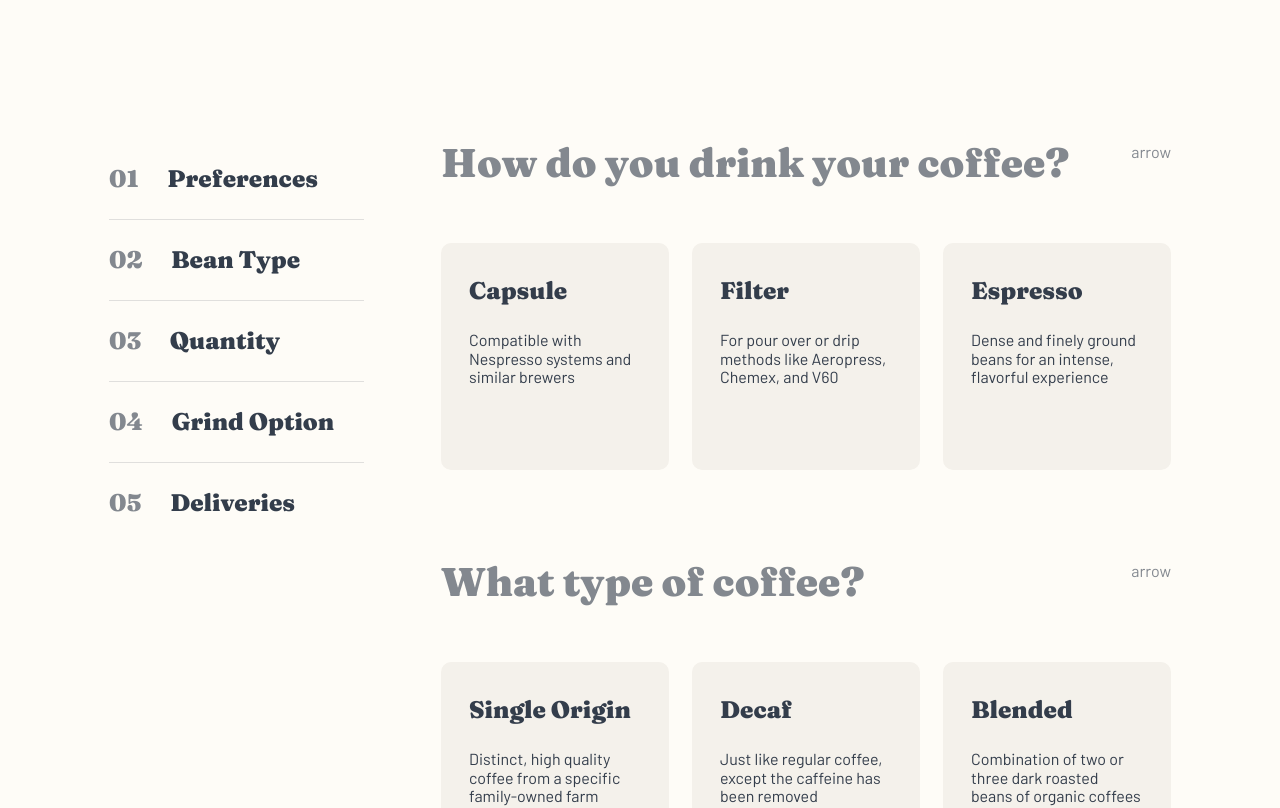
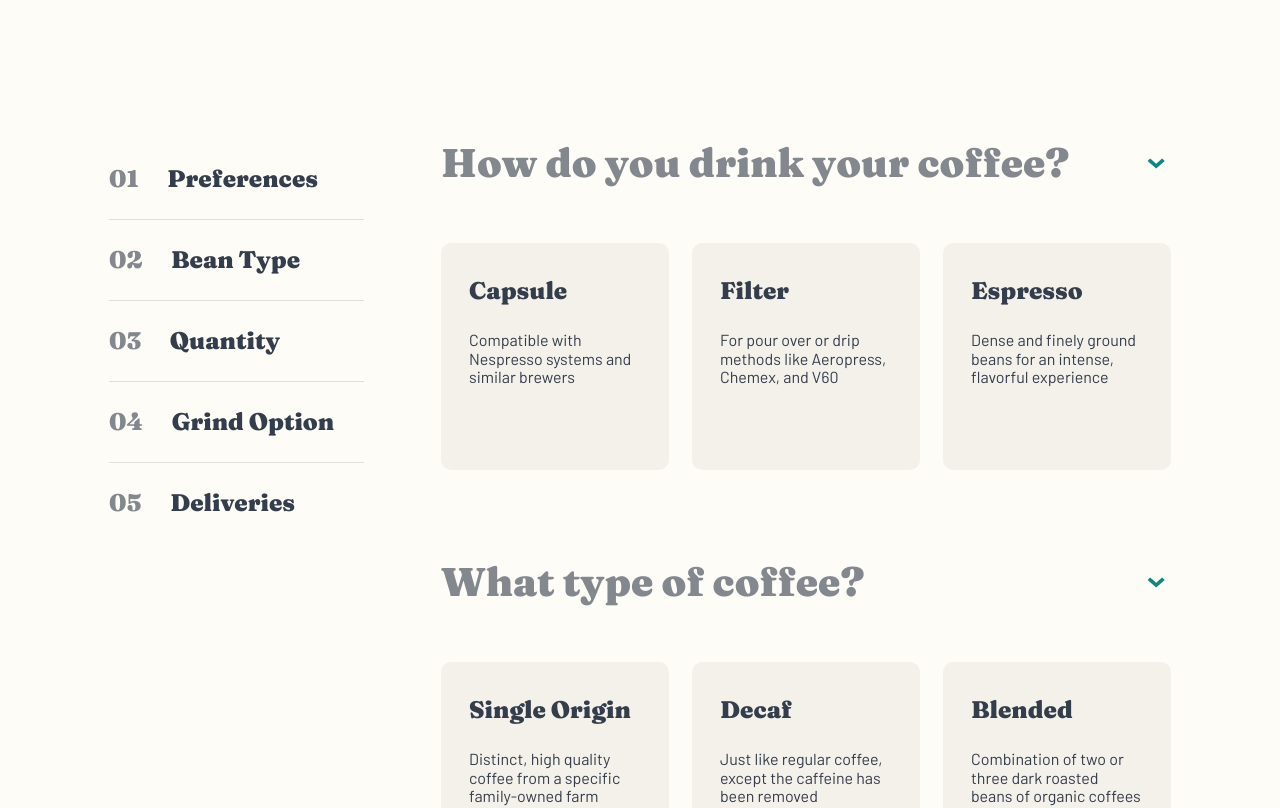
Before and after one commit to ohmymario/coffee-roasters, a Next.js app: page /subscribe in a window 1280 px wide. Shown: the part 1500-2308 px from the top of the page. Built offline with nearby package versions, Linux system fonts and the light colour scheme.

Commit message:
Add svg button to show and hide question functionality not here yet

```diff
--- a/components/question/Question.js
+++ b/components/question/Question.js
@@ -1,4 +1,5 @@
 import React from 'react';
+import Image from 'next/image';
 import QuestionStyles from './QuestionStyles';
 
 const Question = props => {
@@ -13,10 +14,17 @@ const Question = props => {
   } = props;
 
   return (
-    <QuestionStyles selected={selected}>
+    <QuestionStyles selected={selected} open={open}>
       <div className="question-container">
         <h2>{question}</h2>
-        <span>arrow</span>
+        <button type="button">
+          <Image
+            src="/images/icons/icon-arrow.svg"
+            layout="fixed"
+            height={11}
+            width={18}
+          />
+        </button>
       </div>
       <div className="answer-container">
         {selections.map((answer, i) => (
--- a/components/question/QuestionStyles.js
+++ b/components/question/QuestionStyles.js
@@ -13,8 +13,20 @@ const QuestionStyles = styled.div`
 
   .question-container {
     margin-bottom: 3.5em;
+    align-items: center;
     h2 {
       color: var(--grey);
+    }
+    button {
+      border: none;
+      outline: none;
+      background: none;
+      :focus-visible {
+        box-shadow: 0 0 2px 2px #51a7e8;
+      }
+      img {
+        transform: ${props => (props.open ? `rotate(180deg)` : `rotate(0deg)`)};
+      }
     }
   }
 
--- a/components/questionContainer/QuestionContainer.js
+++ b/components/questionContainer/QuestionContainer.js
@@ -8,6 +8,7 @@ const QuestionContainer = () => {
   const [questionData, setQuestionData] = useState(QuestionContainerData);
 
   function setQuestionAnswer(name, answer) {
+    // TODO: IF THE ANSWER IS ALREADY SELECTED THEN DESELECT IT
     const findQuestion = questionData.find(data => data.name === name);
     const updatedQuestion = {
       ...findQuestion,
```
